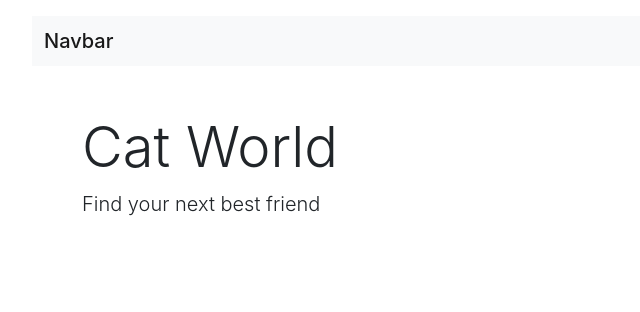
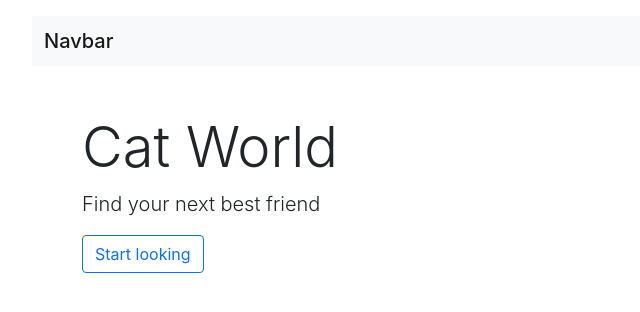
Before and after one commit to mdraselmiah95/next-cats, a Next.js app: page / in a window 1280 px wide. Shown: the top 312 px of the page, without its empty margins (0-640 px from the left). Built offline with nearby package versions, Linux system fonts and the light colour scheme.

Commit message:
new code added

```diff
--- a/components/Jumbotron/Jumbotron.js
+++ b/components/Jumbotron/Jumbotron.js
@@ -4,6 +4,9 @@ export default function Jumbotron() {
       <div className="container">
         <h1 className="display-4">Cat World</h1>
         <p className="lead">Find your next best friend</p>
+        <button type="button" className="btn btn-outline-primary">
+          Start looking
+        </button>
       </div>
     </div>
   );
```
